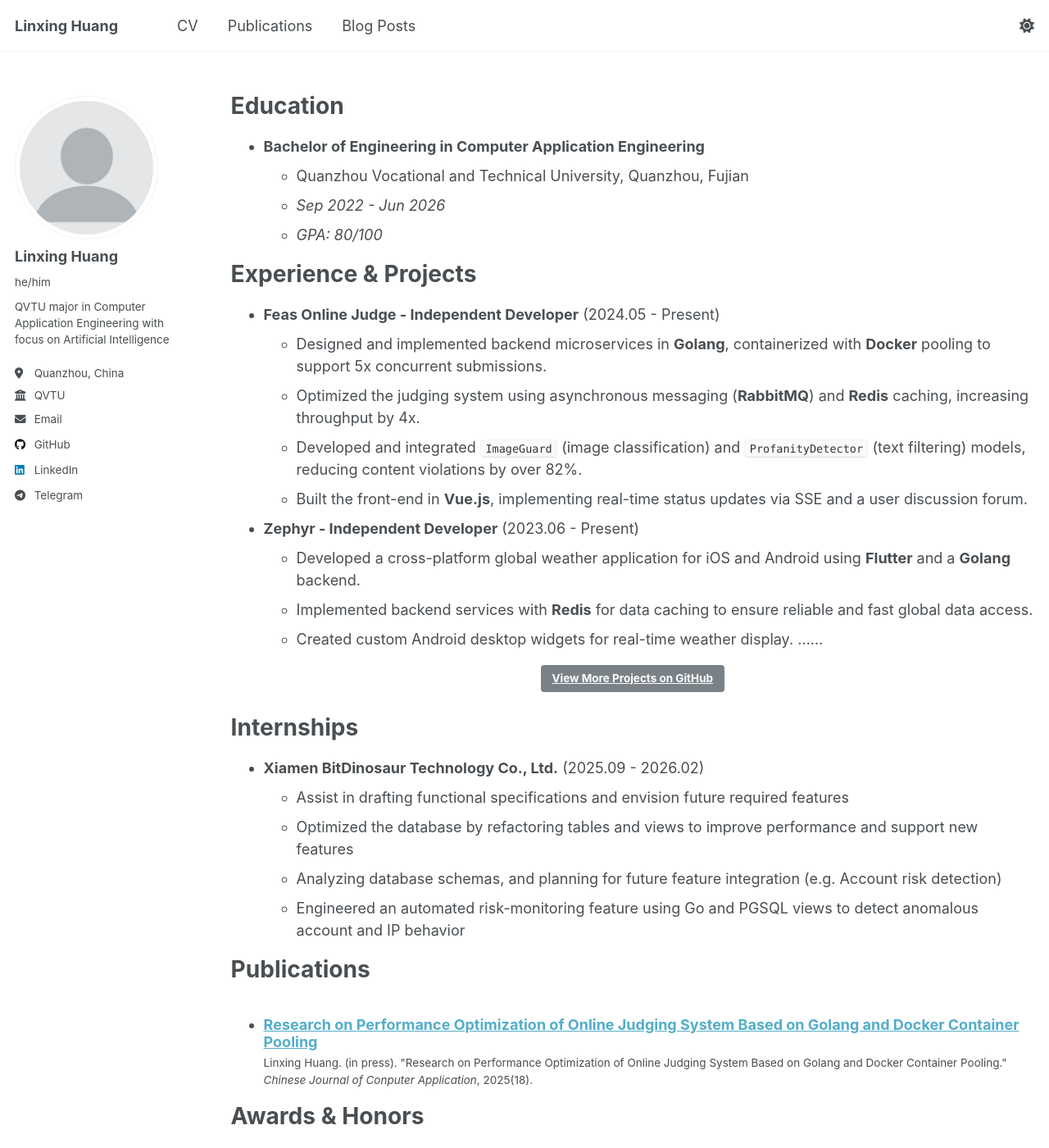
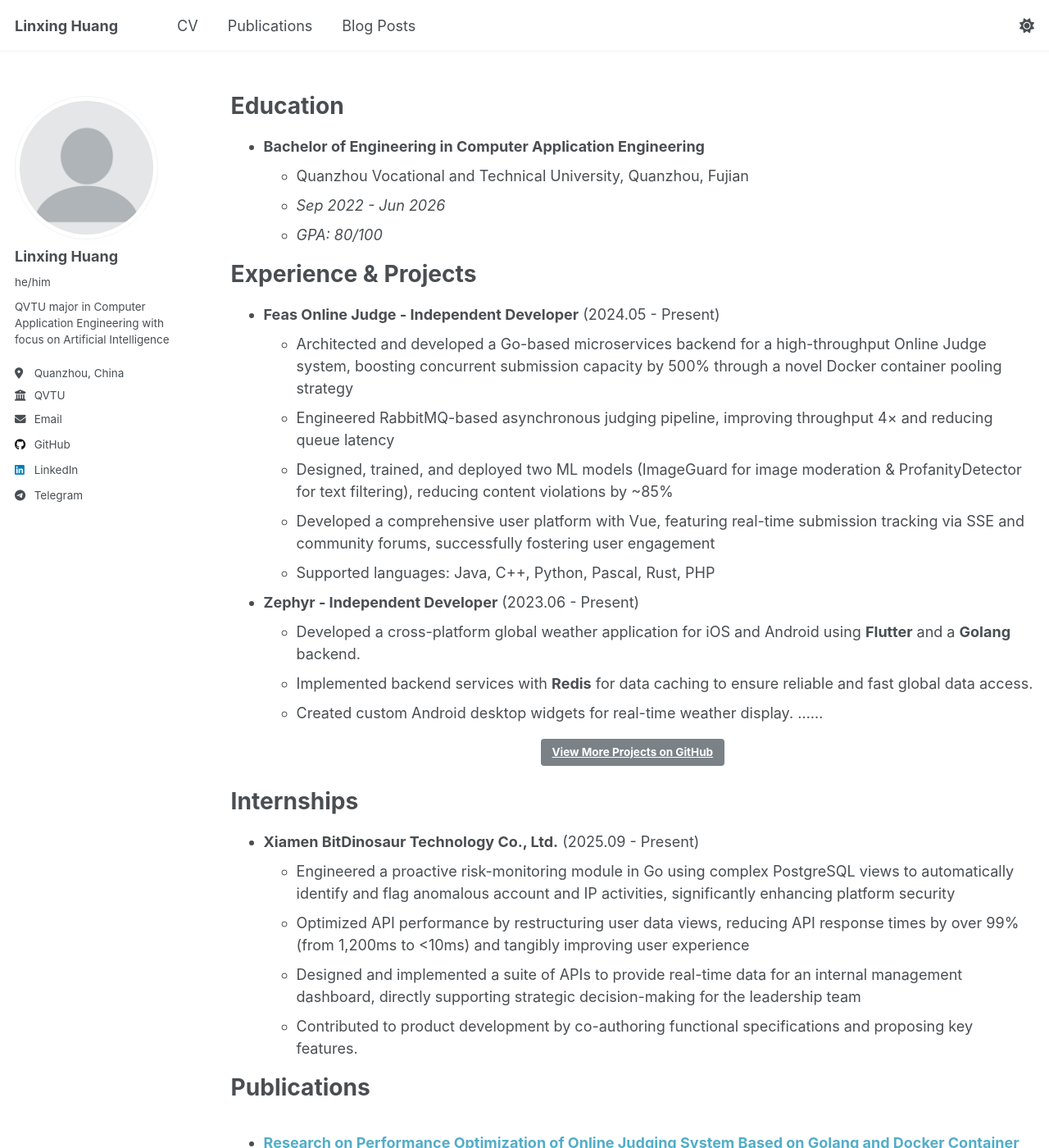
Before and after one commit to LanceHuang245/LanceHuang245.github.io, a Jekyll site: the page built from _pages/cv.md, in a window 1280 px wide and 1400 px high. Shown: the whole window at 82% size. Built offline with Jekyll 4.4.1, drawn with Linux system fonts in a browser that asks for light colours; a script that is not in the unit is left out.

Commit message:
docs: cv update

```diff
--- a/_pages/cv.md
+++ b/_pages/cv.md
@@ -19,10 +19,14 @@ Education
 Experience & Projects
 ======
 *   **Feas Online Judge - Independent Developer** (2024.05 - Present)
-    *   Designed and implemented backend microservices in **Golang**, containerized with **Docker** pooling to support 5x concurrent submissions.
-    *   Optimized the judging system using asynchronous messaging (**RabbitMQ**) and **Redis** caching, increasing throughput by 4x.
-    *   Developed and integrated `ImageGuard` (image classification) and `ProfanityDetector` (text filtering) models, reducing content violations by over 82%.
-    *   Built the front-end in **Vue.js**, implementing real-time status updates via SSE and a user discussion forum.
+    * Architected and developed a Go-based microservices backend for a high-throughput Online Judge system, boosting
+    concurrent submission capacity by 500% through a novel Docker container pooling strategy
+    * Engineered RabbitMQ-based asynchronous judging pipeline, improving throughput 4× and reducing queue latency
+    * Designed, trained, and deployed two ML models (ImageGuard for image moderation & ProfanityDetector for text
+    filtering), reducing content violations by ~85%
+    * Developed a comprehensive user platform with Vue, featuring real-time submission tracking via SSE and community
+    forums, successfully fostering user engagement
+    * Supported languages: Java, C++, Python, Pascal, Rust, PHP
 
 *   **Zephyr - Independent Developer** (2023.06 - Present)
     *   Developed a cross-platform global weather application for iOS and Android using **Flutter** and a **Golang** backend.
@@ -36,11 +40,14 @@ Experience & Projects
 
 Internships
 ======
-* **Xiamen BitDinosaur Technology Co., Ltd.** (2025.09 - 2026.02)
-    *   Assist in drafting functional specifications and envision future required features
-    *   Optimized the database by refactoring tables and views to improve performance and support new features
-    *   Analyzing database schemas, and planning for future feature integration (e.g. Account risk detection)
-    *   Engineered an automated risk-monitoring feature using Go and PGSQL views to detect anomalous account and IP behavior
+* **Xiamen BitDinosaur Technology Co., Ltd.** (2025.09 - Present)
+    * Engineered a proactive risk-monitoring module in Go using complex PostgreSQL views to automatically identify and
+    flag anomalous account and IP activities, significantly enhancing platform security
+    * Optimized API performance by restructuring user data views, reducing API response times by over 99% (from 1,200ms
+    to <10ms) and tangibly improving user experience
+    * Designed and implemented a suite of APIs to provide real-time data for an internal management dashboard, directly
+    supporting strategic decision-making for the leadership team
+    * Contributed to product development by co-authoring functional specifications and proposing key features.
 
 Publications
 ======
```
